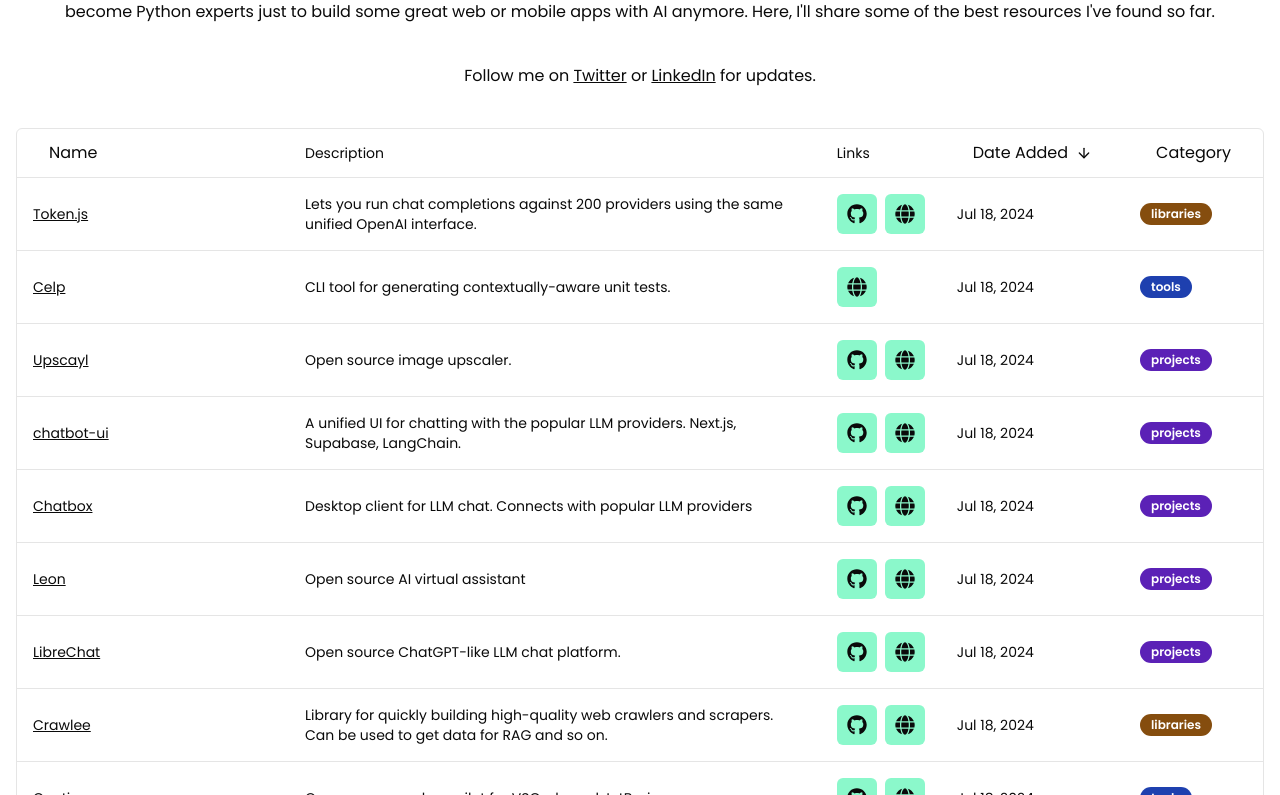
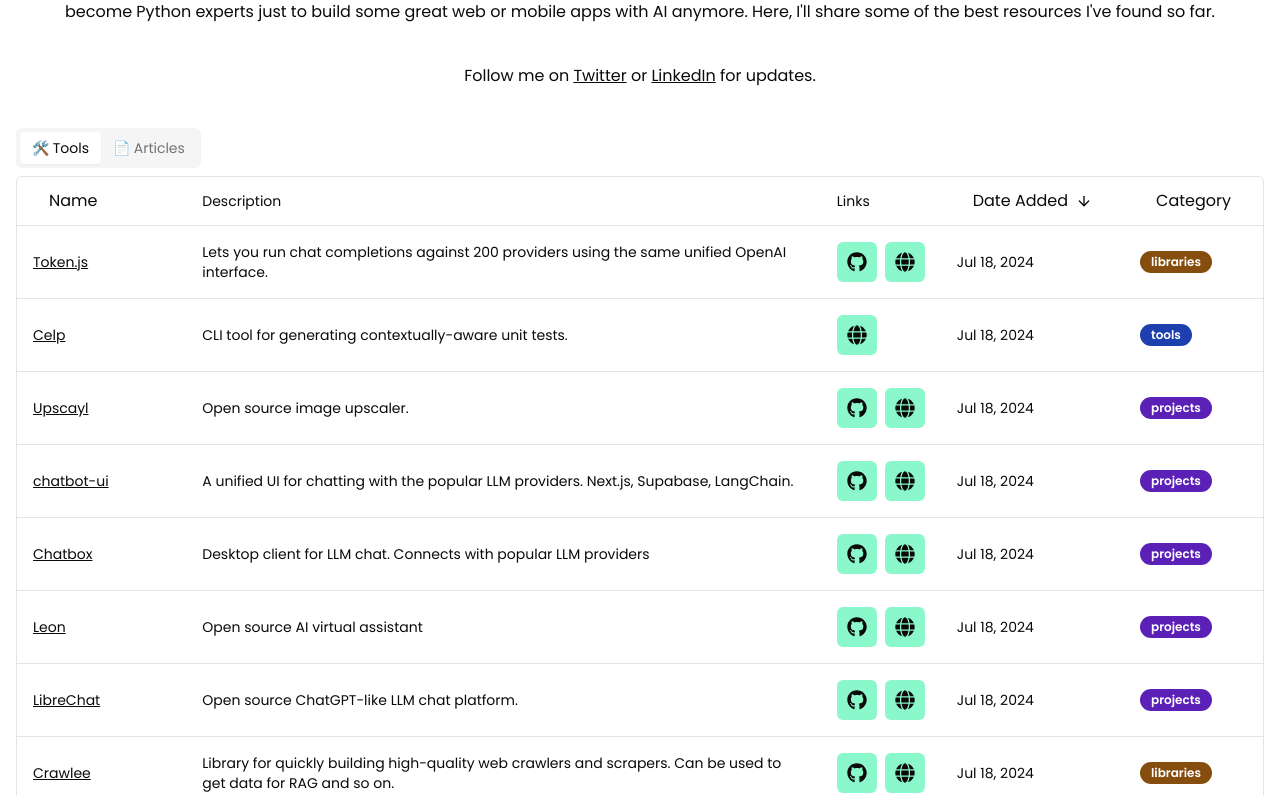
Before and after one commit to mcavaliere/mikecavaliere-com-next, a Next.js app: page /ai-for-js-devs in a window 1280 px wide. Shown: the part 365-1160 px from the top of the page. Built offline with nearby package versions, Linux system fonts and the light colour scheme; no server answers.

Commit message:
feat: adds tabs and filtered content

```diff
--- a/app/ai-for-js-devs/page.mdx
+++ b/app/ai-for-js-devs/page.mdx
@@ -1,6 +1,8 @@
 import { AIResourcesTable } from '@/components/AIResourcesTable/AIResourcesTable'
+import { AIArticleList } from '@/components/AIResourcesTable/AIArticleList'
 import CoverImage from '@/components/cover-image'
 import { Heading1 } from '@/components/Headings'
+import { Tabs, TabsContent, TabsList, TabsTrigger } from "@/components/ui/tabs";
 
 export const metadata = {
   title: "AI for JavaScript Devs",
@@ -33,4 +35,16 @@ export const metadata = {
   Follow me on <a className="underline hover:text-primary" href="https://twitter.com/mcavaliere">Twitter</a> or <a className="underline hover:text-primary" href="https://www.linkedin.com/in/mikecavaliere">LinkedIn</a> for updates.
 </div>
 
-<AIResourcesTable />
+
+<Tabs defaultValue="tools">
+  <TabsList>
+    <TabsTrigger value="tools">🛠️ Tools</TabsTrigger>
+    <TabsTrigger value="articles">📄 Articles</TabsTrigger>
+  </TabsList>
+  <TabsContent value="tools">
+    <AIResourcesTable />
+  </TabsContent>
+  <TabsContent value="articles">
+    <AIArticleList />
+  </TabsContent>
+</Tabs>
--- /dev/null
+++ b/components/AIResourcesTable/AIArticleList.tsx
@@ -0,0 +1,12 @@
+import { AIResources } from "../../data/ai-resources";
+import { ArticleList } from "./ArticleList";
+import { AIResource } from "./types";
+
+/**
+ * Container component for AI for JS Devs article list.
+ */
+export function AIArticleList() {
+  const articles = AIResources.filter((r) => ["articles", "learning"].includes(r.category));
+
+  return <ArticleList articles={articles as AIResource[]} />;
+}
--- a/components/AIResourcesTable/AIResourcesTable.tsx
+++ b/components/AIResourcesTable/AIResourcesTable.tsx
@@ -4,9 +4,11 @@ import { DataTable } from "./DataTable";
 import { AIResource } from "./types";
 
 export function AIResourcesTable() {
+  const resources = AIResources.filter((r) => !["articles", "learning"].includes(r.category));
+
   return (
     <>
-      <DataTable columns={columns} data={AIResources as AIResource[]} />
+      <DataTable columns={columns} data={resources} />
     </>
   );
 }
--- /dev/null
+++ b/components/AIResourcesTable/ArticleList.tsx
@@ -0,0 +1,15 @@
+import { AIResource } from "./types";
+
+export function ArticleList({ articles }: { articles: AIResource[] }) {
+  return (
+    <ul>
+      {articles.map((article) => (
+        <li key={article.name}>
+          <h2>{article.name}</h2>
+          <p>{article.description}</p>
+          <p>{article.addedOn}</p>
+        </li>
+      ))}
+    </ul>
+  );
+}
--- /dev/null
+++ b/components/ui/tabs.tsx
@@ -0,0 +1,55 @@
+"use client"
+
+import * as React from "react"
+import * as TabsPrimitive from "@radix-ui/react-tabs"
+
+import { cn } from "@/lib/utils"
+
+const Tabs = TabsPrimitive.Root
+
+const TabsList = React.forwardRef<
+  React.ElementRef<typeof TabsPrimitive.List>,
+  React.ComponentPropsWithoutRef<typeof TabsPrimitive.List>
+>(({ className, ...props }, ref) => (
+  <TabsPrimitive.List
+    ref={ref}
+    className={cn(
+      "inline-flex h-10 items-center justify-center rounded-md bg-muted p-1 text-muted-foreground",
+      className
+    )}
+    {...props}
+  />
+))
+TabsList.displayName = TabsPrimitive.List.displayName
+
+const TabsTrigger = React.forwardRef<
+  React.ElementRef<typeof TabsPrimitive.Trigger>,
+  React.ComponentPropsWithoutRef<typeof TabsPrimitive.Trigger>
+>(({ className, ...props }, ref) => (
+  <TabsPrimitive.Trigger
+    ref={ref}
+    className={cn(
+      "inline-flex items-center justify-center whitespace-nowrap rounded-sm px-3 py-1.5 text-sm font-medium ring-offset-background transition-all focus-visible:outline-none focus-visible:ring-2 focus-visible:ring-ring focus-visible:ring-offset-2 disabled:pointer-events-none disabled:opacity-50 data-[state=active]:bg-background data-[state=active]:text-foreground data-[state=active]:shadow-sm",
+      className
+    )}
+    {...props}
+  />
+))
+TabsTrigger.displayName = TabsPrimitive.Trigger.displayName
+
+const TabsContent = React.forwardRef<
+  React.ElementRef<typeof TabsPrimitive.Content>,
+  React.ComponentPropsWithoutRef<typeof TabsPrimitive.Content>
+>(({ className, ...props }, ref) => (
+  <TabsPrimitive.Content
+    ref={ref}
+    className={cn(
+      "mt-2 ring-offset-background focus-visible:outline-none focus-visible:ring-2 focus-visible:ring-ring focus-visible:ring-offset-2",
+      className
+    )}
+    {...props}
+  />
+))
+TabsContent.displayName = TabsPrimitive.Content.displayName
+
+export { Tabs, TabsList, TabsTrigger, TabsContent }
--- a/package.json
+++ b/package.json
@@ -23,6 +23,7 @@
     "@radix-ui/react-dropdown-menu": "^2.0.6",
     "@radix-ui/react-navigation-menu": "^1.1.4",
     "@radix-ui/react-slot": "^1.0.2",
+    "@radix-ui/react-tabs": "^1.1.0",
     "@tanstack/react-table": "^8.17.3",
     "@types/mdx": "^2.0.13",
     "class-variance-authority": "^0.7.0",
```
Also changed, not shown: 1 other file (tests, documents, lock files or other folders).
